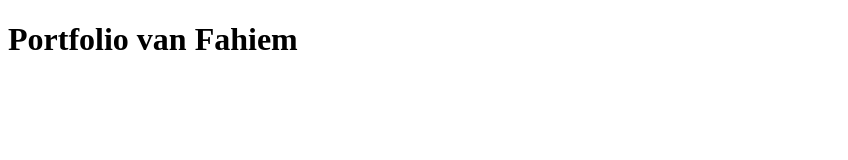
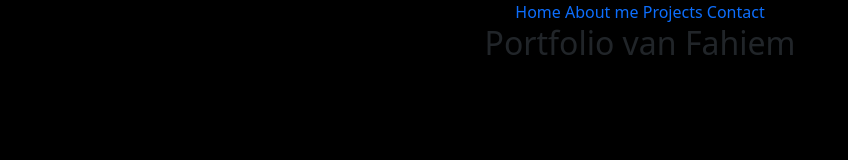
Before and after one commit to Fahiem-Amirkhan/Fahiem-Amirkhan.github.io, a plain HTML site: page index.html in a window 1280 px wide. Shown: the whole page, without its empty margins (0-848 px from the left). Drawn offline with nearby package versions, Linux system fonts and the light colour scheme; files that its build step writes are made by us from their sources.

Commit message:
begin gemaakt aan de home page
alvast de ahref knoppen aangemaakt en ook de eerste titel gemaakt. nu nog even kijken hoe je kleuren kan aanpassen met bootstrap

```diff
--- a/index.html
+++ b/index.html
@@ -1,11 +1,29 @@
 <!DOCTYPE html>
 <html lang="en">
+
 <head>
     <meta charset="UTF-8">
     <meta name="viewport" content="width=device-width, initial-scale=1.0">
+    <link href="https://cdn.jsdelivr.net/npm/bootstrap@5.3.3/dist/css/bootstrap.min.css" rel="stylesheet"
+        integrity="sha384-QWTKZyjpPEjISv5WaRU9OFeRpok6YctnYmDr5pNlyT2bRjXh0JMhjY6hW+ALEwIH" crossorigin="anonymous">
+    <link rel="stylesheet" href="/pages/css/style.css">
+    <script defer src="https://cdn.jsdelivr.net/npm/bootstrap@5.3.3/dist/js/bootstrap.bundle.min.js"
+        integrity="sha384-YvpcrYf0tY3lHB60NNkmXc5s9fDVZLESaAA55NDzOxhy9GkcIdslK1eN7N6jIeHz"
+        crossorigin="anonymous"></script>
+    <link rel="stylesheet" href="/css/style.css">
     <title>Portfolio Fahiem</title>
 </head>
-<body>
-    <h1>Portfolio van Fahiem</h1>
+
+<body class="bg-black">
+    <div class="text-center">
+        <a href="index.html" class="text-decoration-none">Home</a>
+        <a href="" class="text-decoration-none">About me</a>
+        <a href="" class="text-decoration-none">Projects</a>
+        <a href="" class="text-decoration-none">Contact</a>
+    </div>
+    <div class="text-center">
+        <h2>Portfolio van Fahiem</h2>
+    </div>
 </body>
+
 </html>
```
Also changed, not shown: css/style.css (added), img/facebook-app-round-white-icon.png (added), img/m2i8A0A0G6H7K9N4.png (added), 1 other file.
